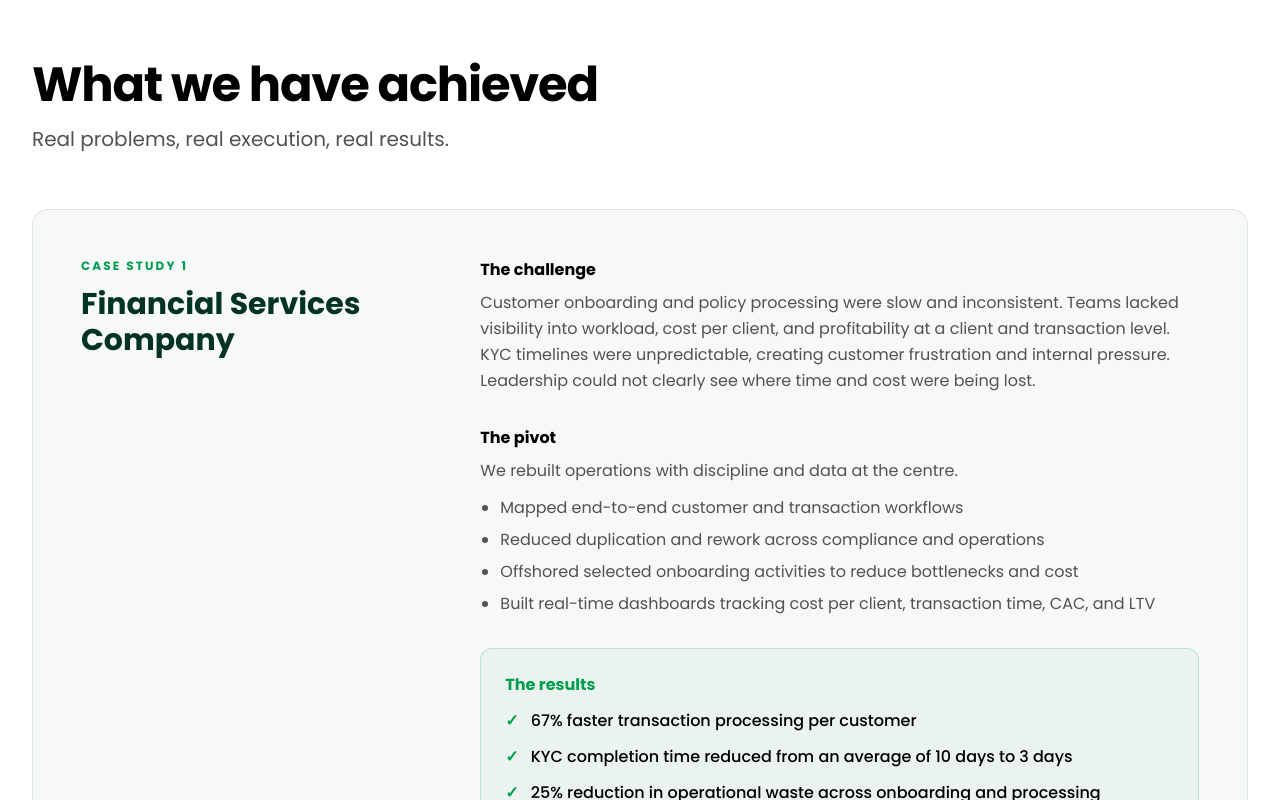
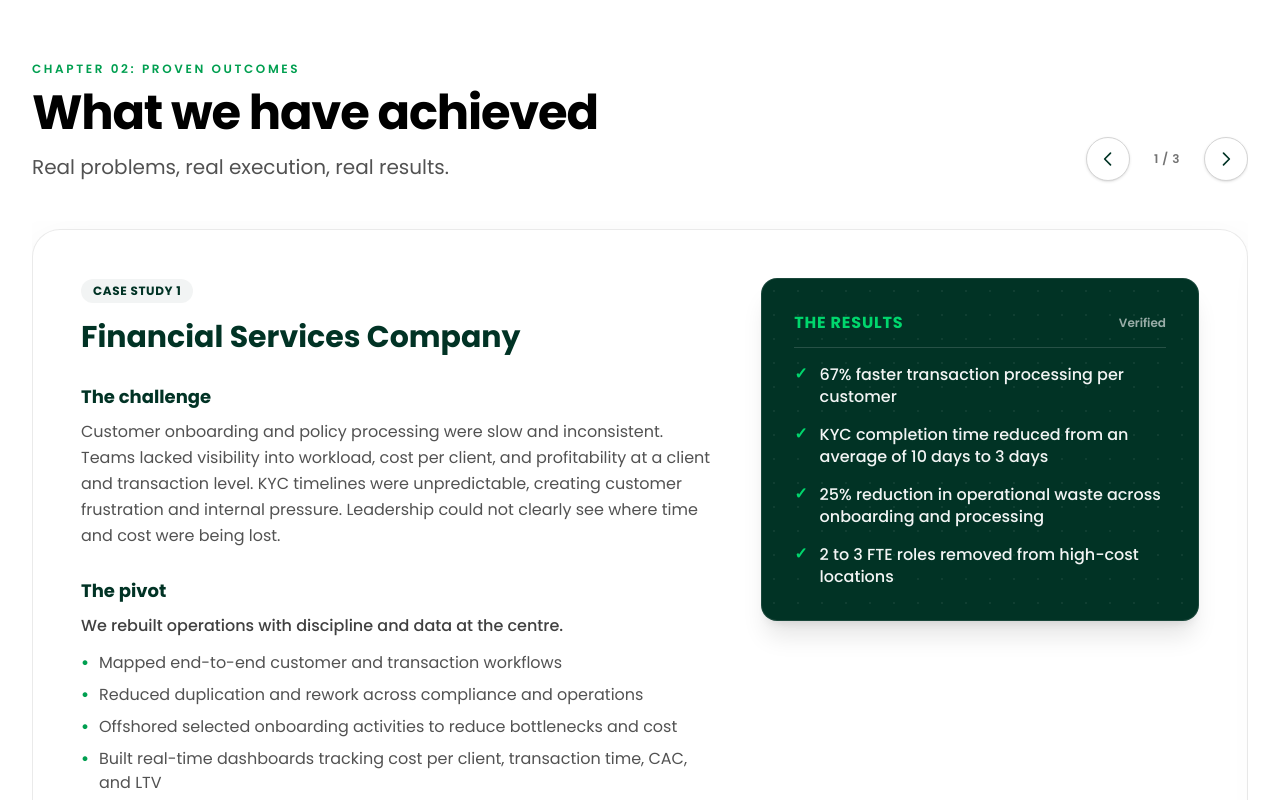
Before and after one commit to AyeshaNoor-web/pivotprime, a Next.js app: page / in a window 1280 px wide. Shown: the part 5340-6140 px from the top of the page. Built offline with nearby package versions, Linux system fonts and the light colour scheme; no server answers.

Commit message:
Convert Case Studies into an interactive horizontal swipeable carousel

```diff
--- a/src/components/CaseStudies.tsx
+++ b/src/components/CaseStudies.tsx
@@ -1,3 +1,6 @@
+"use client";
+
+import { useState, useRef } from "react";
 import {
   CASE_STUDIES,
   CASE_STUDIES_HEADING,
@@ -7,17 +10,9 @@ import {
 /**
  * The three case studies, spec 3.8 and section 6.
  *
- * Rendered as a stacked list rather than a carousel. Spec 3.8 says "Keep all
- * three case studies and the existing carousel", but then immediately: "try to
- * make them scroll better and look better if we can, I think currently they look
- * ugly", and the v1.7.1 annotation is blunter still. Spec 11.3 separately
- * records that the site's carousels clip their second card and reads as a
- * rendering error.
- *
- * Stacking resolves all three: nothing is hidden behind an interaction, nothing
- * clips, and all three studies are in the server-rendered HTML rather than one
- * being visible and two waiting on JavaScript. Recorded in
- * docs/PENDING-COPY.md.
+ * Implemented as a horizontal swipeable carousel with arrow controls and
+ * slide indicators. All three case studies are always rendered in full in the DOM
+ * to guarantee 100% crawlability and zero-JavaScript fallbacks.
  *
  * `headingLevel` lets the homepage render this under an h2 and /about under its
  * own section heading without either page skipping a level, which spec 4.5
@@ -33,58 +28,147 @@ export default function CaseStudies({
   const Heading = headingLevel === 2 ? "h2" : "h3";
   const SubHeading = headingLevel === 2 ? "h3" : "h4";
 
+  const scrollRef = useRef<HTMLUListElement>(null);
+  const [currentIndex, setCurrentIndex] = useState(0);
+
+  const handleScroll = () => {
+    if (!scrollRef.current) return;
+    const { scrollLeft, offsetWidth } = scrollRef.current;
+    const index = Math.round(scrollLeft / (offsetWidth || 1));
+    setCurrentIndex(Math.min(Math.max(index, 0), CASE_STUDIES.length - 1));
+  };
+
+  const scrollToIndex = (index: number) => {
+    if (!scrollRef.current) return;
+    const target = scrollRef.current.children[index] as HTMLElement;
+    if (target) {
+      target.scrollIntoView({
+        behavior: "smooth",
+        inline: "center",
+        block: "nearest",
+      });
+      setCurrentIndex(index);
+    }
+  };
+
+  const nextSlide = () => {
+    const next = (currentIndex + 1) % CASE_STUDIES.length;
+    scrollToIndex(next);
+  };
+
+  const prevSlide = () => {
+    const prev = (currentIndex - 1 + CASE_STUDIES.length) % CASE_STUDIES.length;
+    scrollToIndex(prev);
+  };
+
   return (
-    <div>
+    <div className="relative overflow-x-clip">
       {showHeading && (
-        <header className="mb-14 max-w-3xl">
+        <header className="mb-10 flex flex-col justify-between gap-6 md:flex-row md:items-end">
+          <div className="max-w-3xl">
+            <span className="block font-sans font-semibold text-xs tracking-[0.22em] uppercase text-mid mb-3">
+              CHAPTER 02: PROVEN OUTCOMES
+            </span>
             <Heading className="text-3xl font-extrabold tracking-tight text-foreground md:text-4xl lg:text-5xl">
               {CASE_STUDIES_HEADING}
             </Heading>
             <p className="mt-4 text-lg text-neutral-600 md:text-xl">{CASE_STUDIES_STANDFIRST}</p>
+          </div>
+
+          {/* Carousel Navigation Controls */}
+          <div className="flex items-center gap-3 self-start md:self-end">
+            <button
+              type="button"
+              onClick={prevSlide}
+              aria-label="Previous case study"
+              className="inline-flex h-11 w-11 items-center justify-center rounded-full border border-neutral-300 bg-white text-forest shadow-sm transition-all hover:bg-neutral-50 hover:border-forest hover:scale-105 focus-visible:ring-2 focus-visible:ring-mid focus-visible:outline-none active:scale-95"
+            >
+              <svg className="h-5 w-5" fill="none" viewBox="0 0 24 24" stroke="currentColor">
+                <path strokeLinecap="round" strokeLinejoin="round" strokeWidth={2} d="M15 19l-7-7 7-7" />
+              </svg>
+            </button>
+
+            <span className="text-xs font-semibold tracking-wider text-neutral-500 uppercase min-w-[50px] text-center">
+              {currentIndex + 1} / {CASE_STUDIES.length}
+            </span>
+
+            <button
+              type="button"
+              onClick={nextSlide}
+              aria-label="Next case study"
+              className="inline-flex h-11 w-11 items-center justify-center rounded-full border border-neutral-300 bg-white text-forest shadow-sm transition-all hover:bg-neutral-50 hover:border-forest hover:scale-105 focus-visible:ring-2 focus-visible:ring-mid focus-visible:outline-none active:scale-95"
+            >
+              <svg className="h-5 w-5" fill="none" viewBox="0 0 24 24" stroke="currentColor">
+                <path strokeLinecap="round" strokeLinejoin="round" strokeWidth={2} d="M9 5l7 7-7 7" />
+              </svg>
+            </button>
+          </div>
         </header>
       )}
 
-      <ul className="space-y-8">
+      {/* Swipeable Carousel Track */}
+      <ul
+        ref={scrollRef}
+        onScroll={handleScroll}
+        className="flex overflow-x-auto snap-x snap-mandatory gap-6 pb-6 pt-2 scroll-smooth"
+        style={{ scrollbarWidth: "none", msOverflowStyle: "none" }}
+      >
         {CASE_STUDIES.map((study, i) => (
           <li
             key={study.id}
-            className="rounded-2xl border border-forest/10 bg-forest/[0.03] p-8 md:p-12"
+            className="flex-shrink-0 w-full snap-center frosted-card-light rounded-[28px] p-6 sm:p-10 md:p-12 shadow-sm"
           >
-            <div className="flex flex-col gap-10 md:flex-row">
-              <div className="md:w-1/3">
-                <p className="mb-3 text-xs font-bold tracking-[0.18em] text-mid uppercase">
-                  Case study {i + 1}
-                </p>
-                <SubHeading className="text-2xl font-extrabold text-forest md:text-3xl">
+            <div className="flex flex-col gap-8 lg:grid lg:grid-cols-12 lg:gap-12 items-start">
+              {/* Left Column: Challenge & The Pivot */}
+              <div className="lg:col-span-7 space-y-7">
+                <div>
+                  <span className="mb-2 inline-flex items-center px-3 py-1 rounded-full bg-forest/5 text-xs font-bold tracking-wider text-forest uppercase">
+                    Case Study {i + 1}
+                  </span>
+                  <SubHeading className="text-2xl font-extrabold text-forest md:text-3xl mt-2">
                     {study.sector}
                   </SubHeading>
                 </div>
 
-              <div className="space-y-8 md:w-2/3">
                 <div>
-                  <h4 className="mb-2 font-bold text-foreground">The challenge</h4>
-                  <p className="leading-relaxed text-neutral-600">{study.challenge}</p>
+                  <h4 className="mb-2 font-bold text-forest text-base sm:text-lg">The challenge</h4>
+                  <p className="leading-relaxed text-neutral-600 text-sm sm:text-base">{study.challenge}</p>
                 </div>
 
                 <div>
-                  <h4 className="mb-2 font-bold text-foreground">The pivot</h4>
-                  <p className="mb-3 leading-relaxed text-neutral-600">{study.pivotLead}</p>
-                  <ul className="list-disc space-y-2 pl-5 text-neutral-600">
+                  <h4 className="mb-2 font-bold text-forest text-base sm:text-lg">The pivot</h4>
+                  <p className="mb-3 leading-relaxed text-neutral-700 font-medium text-sm sm:text-base">
+                    {study.pivotLead}
+                  </p>
+                  <ul className="space-y-2 text-sm sm:text-base text-neutral-600">
                     {study.pivot.map((point) => (
-                      <li key={point}>{point}</li>
+                      <li key={point} className="flex items-start">
+                        <span className="text-mid font-bold mr-2.5">•</span>
+                        <span>{point}</span>
+                      </li>
                     ))}
                   </ul>
                 </div>
+              </div>
 
-                <div className="rounded-xl border border-mid/20 bg-mid/5 p-6">
-                  <h4 className="mb-3 font-bold text-mid">The results</h4>
-                  <ul className="space-y-3">
+              {/* Right Column: The Results Card */}
+              <div className="lg:col-span-5 w-full rounded-2xl bg-forest p-6 sm:p-8 text-white shadow-xl border border-white/10 relative overflow-hidden">
+                <div className="absolute inset-0 bg-[radial-gradient(rgba(255,255,255,0.06)_1px,transparent_1px)] [background-size:24px_24px] pointer-events-none" />
+                <div className="relative z-10">
+                  <div className="flex items-center justify-between mb-4 border-b border-white/15 pb-3">
+                    <h4 className="font-bold text-neon text-sm sm:text-base uppercase tracking-wider">
+                      The Results
+                    </h4>
+                    <span className="text-xs font-semibold text-white/60">Verified</span>
+                  </div>
+
+                  <ul className="space-y-4">
                     {study.results.map((result) => (
-                      <li key={result} className="flex items-start font-medium text-foreground">
-                        <span aria-hidden="true" className="mr-3 font-bold text-mid">
-                          &#10003;
+                      <li key={result} className="flex items-start text-sm sm:text-base font-medium text-white/95 leading-snug">
+                        <span aria-hidden="true" className="mr-3 mt-0.5 font-bold text-neon text-base leading-none">
+                          ✓
                         </span>
-                        {result}
+                        <span>{result}</span>
                       </li>
                     ))}
                   </ul>
@@ -94,6 +178,20 @@ export default function CaseStudies({
           </li>
         ))}
       </ul>
+
+      {/* Slide Progress Dots */}
+      <div className="flex items-center justify-center gap-2 mt-4" aria-hidden="true">
+        {CASE_STUDIES.map((_, idx) => (
+          <button
+            key={idx}
+            type="button"
+            onClick={() => scrollToIndex(idx)}
+            className={`h-2 rounded-full transition-all duration-300 ${
+              idx === currentIndex ? "w-8 bg-mid" : "w-2 bg-neutral-300"
+            }`}
+          />
+        ))}
+      </div>
     </div>
   );
 }
```
Lines whose indentation alone changed are shown as unchanged.
